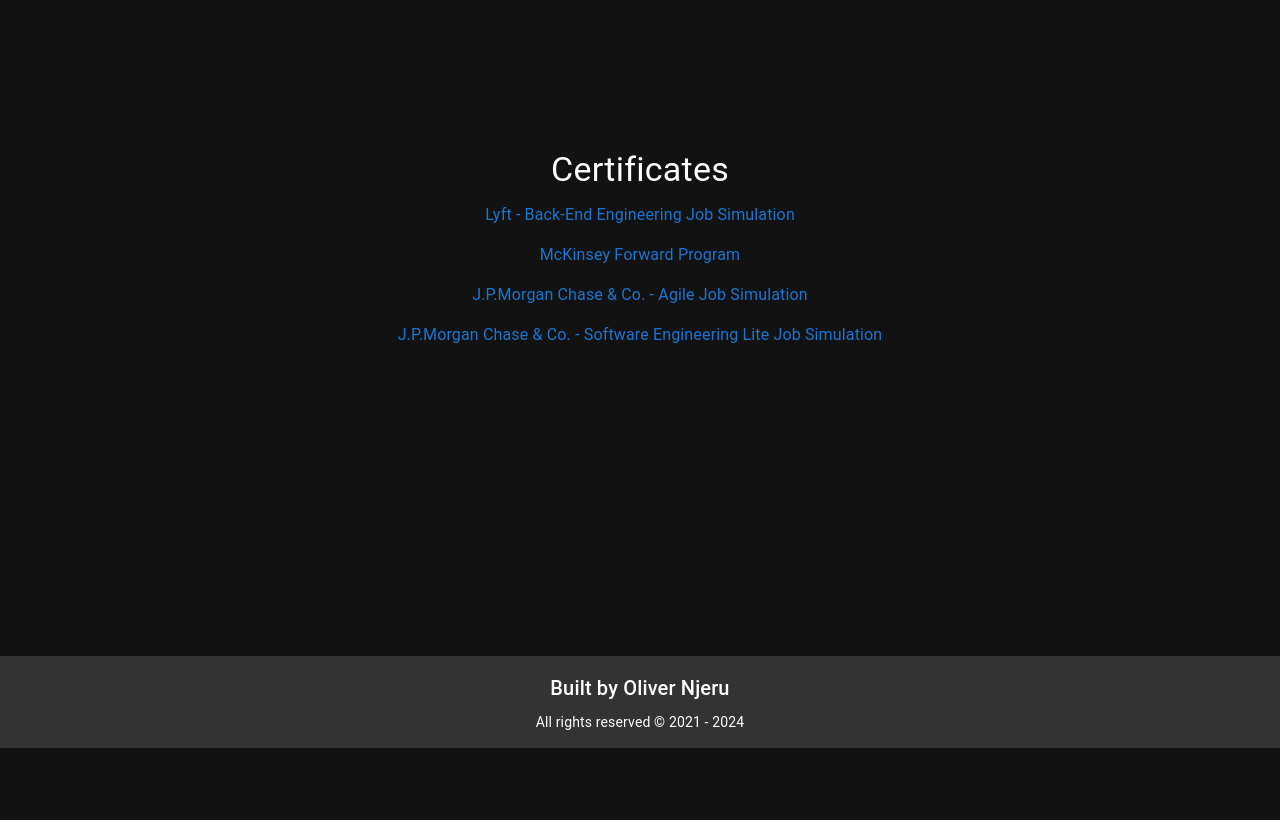
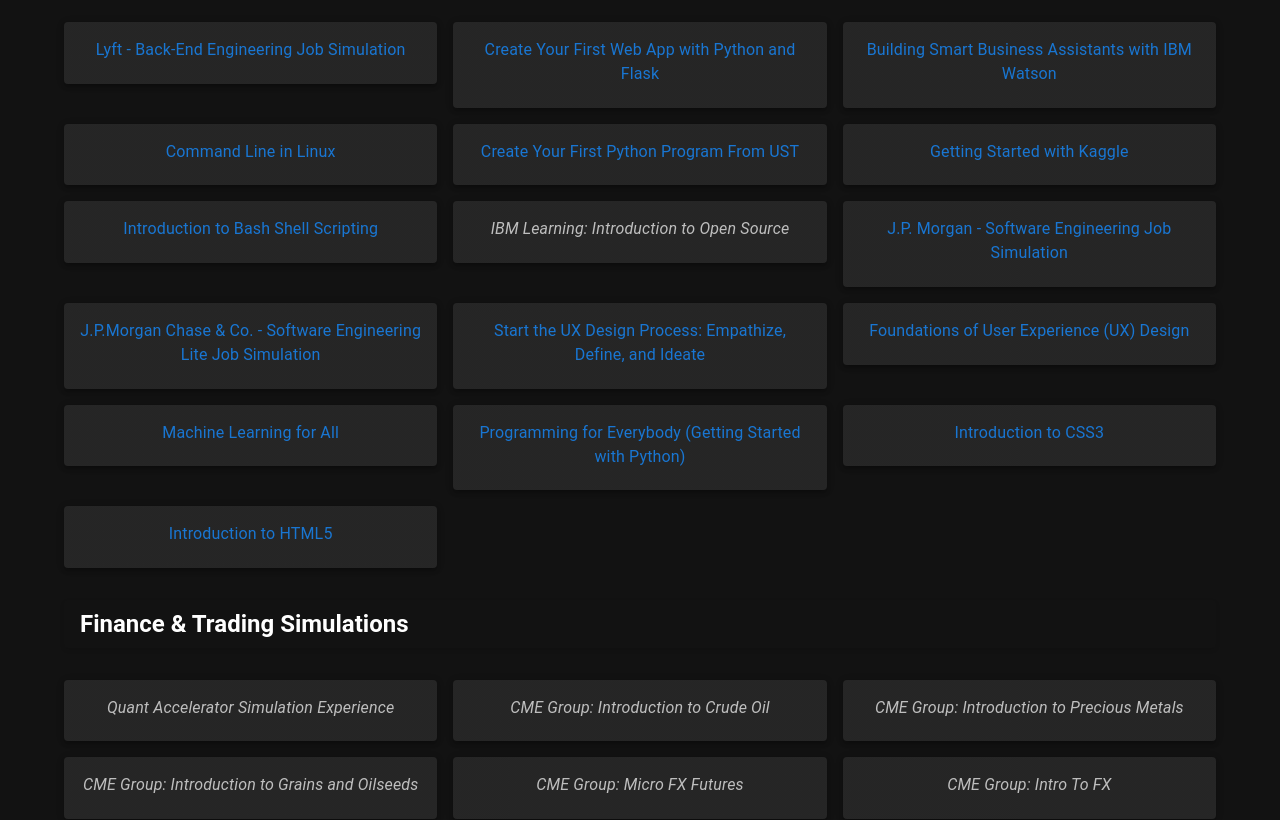
Before and after one commit to olivernjeru/olivernjeru.github.io, a React (Create React App) app: page / in a window 1280 px wide. Shown: the part 6040-6860 px from the top of the page. Before the commit the page ends 6788 px from the top, so only its background shows below. Built offline with nearby package versions, Linux system fonts and the light colour scheme.

Commit message:
create CertificatedObject with categorizedCertificates object
improve certificates section UI

```diff
--- a/src/components/Certificates.js
+++ b/src/components/Certificates.js
@@ -1,6 +1,6 @@
 import React from 'react';
-import { Typography, Box } from '@mui/material';
-import { certificates } from './dataStores/Certificates';
+import { Typography, Box, Container, Grid, Paper } from '@mui/material';
+import { categorizedCertificates } from './dataStores/CertificatesObject';
 import { NoUnderlineLink } from '../components/utilities/formats/NoUnderlineLink';
 
 const Certificates = () => {
@@ -8,36 +8,72 @@ const Certificates = () => {
     <Box
       id="certificates"
       sx={{
-        minHeight: '100vh', // Ensure the box covers the full viewport height
-        display: 'flex', // Flexbox layout
-        flexDirection: 'column', // Stack elements vertically
-        justifyContent: 'center', // Center vertically
-        alignItems: 'center', // Center horizontally
-        padding: { xs: '1rem', sm: '2rem' }, // Adjust padding based on screen size
-        overflowY: 'auto', // Enable scrolling if content overflows
-        backgroundColor: 'background.default', // Ensure compatibility with dark mode
-        color: 'text.primary', // Ensure text is readable in dark mode
+        minHeight: '100vh',
+        display: 'flex',
+        flexDirection: 'column',
+        justifyContent: 'flex-start',
+        padding: { xs: '1rem', sm: '2rem' },
+        overflowY: 'auto',
       }}
     >
+      <Container>
         <Typography variant="h4" align="center" gutterBottom>
           Certificates
         </Typography>
-      {certificates.map((certificate, index) => (
+
+        {Object.entries(categorizedCertificates).map(([category, certificates], index) => (
+          <Box key={index} sx={{ marginBottom: '2rem' }}>
+            {/* Category Title */}
             <Typography
-          key={index}
-          variant="body1"
-          paragraph
-          align="center"
+              variant="h5"
+              align="left"
+              gutterBottom
               sx={{
-            maxWidth: '90%', // Limit width for better readability
-            fontSize: { xs: '0.875rem', sm: '1rem' }, // Adjust font size for small screens
+                padding: '0.5rem 1rem',
+                borderRadius: '4px',
+                fontWeight: 'bold',
+                boxShadow: '0px 2px 4px rgba(0, 0, 0, 0.1)',
               }}
             >
-          <NoUnderlineLink href={certificate.url} target="_blank" rel="noopener" color="primary">
+              {category}
+            </Typography>
+
+            {/* Certificate List */}
+            <Grid container spacing={2} sx={{ marginTop: '1rem' }}>
+              {certificates.map((certificate, certIndex) => {
+                const isValidLink = certificate.url && certificate.url !== "#";
+
+                return (
+                  <Grid item xs={12} sm={6} md={4} key={certIndex}>
+                    <Paper elevation={3} sx={{ padding: '1rem', textAlign: 'center' }}>
+                      {isValidLink ? (
+                        <Typography variant="body1" gutterBottom>
+                          <NoUnderlineLink
+                            href={certificate.url}
+                            target="_blank"
+                            rel="noopener"
+                            color="primary"
+                          >
                             {certificate.name}
                           </NoUnderlineLink>
                         </Typography>
+                      ) : (
+                        <Typography
+                          variant="body1"
+                          gutterBottom
+                          sx={{ color: 'text.secondary', fontStyle: 'italic' }}
+                        >
+                          {certificate.name}
+                        </Typography>
+                      )}
+                    </Paper>
+                  </Grid>
+                );
+              })}
+            </Grid>
+          </Box>
         ))}
+      </Container>
     </Box>
   );
 };
--- a/src/components/dataStores/Certificates.js
+++ /dev/null
@@ -1,9 +0,0 @@
-const certificates = [
-    { name: "Lyft - Back-End Engineering Job Simulation", url: "https://forage-uploads-prod.s3.amazonaws.com/completion-certificates/Lyft/xSw9echtixLAoPdsH_Lyft_cmq5Hpw99mdHAm5wy_1703688690191_completion_certificate.pdf" },
-    { name: "McKinsey Forward Program", url: "https://www.credly.com/badges/f8d52c6e-8f93-4520-8529-587da7592fb3/public_url" },
-    { name: "J.P.Morgan Chase & Co. - Agile Job Simulation", url: "https://forage-uploads-prod.s3.amazonaws.com/completion-certificates/J.P.%20Morgan/5QiaMtZ4k8ngYKn4D_JPMorgan%20Chase%20&%20Co._cmq5Hpw99mdHAm5wy_1696353311675_completion_certificate.pdf" },
-    { name: "J.P.Morgan Chase & Co. - Software Engineering Lite Job Simulation", url: "https://forage-uploads-prod.s3.amazonaws.com/completion-certificates/J.P.%20Morgan/Wb4yEmHvZrC2qxiyX_JPMorgan%20Chase%20&%20Co._cmq5Hpw99mdHAm5wy_1696340758177_completion_certificate.pdf" },
-    // Add other certificates here
-  ];
-
-export { certificates };
--- /dev/null
+++ b/src/components/dataStores/CertificatesObject.js
@@ -0,0 +1,36 @@
+export const categorizedCertificates = {
+  "Technical Certifications": [
+    { name: "Lyft - Back-End Engineering Job Simulation", url: "https://forage-uploads-prod.s3.amazonaws.com/completion-certificates/Lyft/xSw9echtixLAoPdsH_Lyft_cmq5Hpw99mdHAm5wy_1703688690191_completion_certificate.pdf" },
+    { name: "Create Your First Web App with Python and Flask", url: "https://www.coursera.org/account/accomplishments/records/XBN2HEQEZPWH" },
+    { name: "Building Smart Business Assistants with IBM Watson", url: "https://www.coursera.org/account/accomplishments/records/M55RS9U53LUC" },
+    { name: "Command Line in Linux", url: "https://www.coursera.org/account/accomplishments/records/KASEAH2AY6EE" },
+    { name: "Create Your First Python Program From UST", url: "https://www.coursera.org/account/accomplishments/records/KY6PBWZAF4P9" },
+    { name: "Getting Started with Kaggle", url: "https://www.coursera.org/account/accomplishments/records/EGKKHYMSJL2W" },
+    { name: "Introduction to Bash Shell Scripting", url: "https://www.coursera.org/account/accomplishments/records/MHW3G9HQYRQY" },
+    { name: "IBM Learning: Introduction to Open Source", url: "#" },
+    { name: "J.P. Morgan - Software Engineering Job Simulation", url: "https://forage-uploads-prod.s3.amazonaws.com/completion-certificates/J.P.%20Morgan/R5iK7HMxJGBgaSbvk_J.P.%20Morgan_cmq5Hpw99mdHAm5wy_1695224034892_completion_certificate.pdf" },
+    { name: "J.P.Morgan Chase & Co. - Software Engineering Lite Job Simulation", url: "https://forage-uploads-prod.s3.amazonaws.com/completion-certificates/J.P.%20Morgan/Wb4yEmHvZrC2qxiyX_JPMorgan%20Chase%20&%20Co._cmq5Hpw99mdHAm5wy_1696340758177_completion_certificate.pdf" },
+    { name: "Start the UX Design Process: Empathize, Define, and Ideate", url: "https://www.coursera.org/account/accomplishments/records/Z3WZ2JZLMHWG" },
+    { name: "Foundations of User Experience (UX) Design", url: "https://www.coursera.org/account/accomplishments/records/7JGZWDNDVX6N" },
+    { name: "Machine Learning for All", url: "https://www.coursera.org/account/accomplishments/records/CPGQDQJ2G3C9" },
+    { name: "Programming for Everybody (Getting Started with Python)", url: "https://www.coursera.org/account/accomplishments/records/ZA9K2G52AZSN" },
+    { name: "Introduction to CSS3", url: "https://www.coursera.org/account/accomplishments/records/BYG8JWMG6DJY" },
+    { name: "Introduction to HTML5", url: "https://www.coursera.org/account/accomplishments/records/TGXEY74SK2GW" },
+  ],
+  "Finance & Trading Simulations": [
+    { name: "Quant Accelerator Simulation Experience", url: "#" },
+    { name: "CME Group: Introduction to Crude Oil", url: "#" },
+    { name: "CME Group: Introduction to Precious Metals", url: "#" },
+    { name: "CME Group: Introduction to Grains and Oilseeds", url: "#" },
+    { name: "CME Group: Micro FX Futures", url: "#" },
+    { name: "CME Group: Intro To FX", url: "#" },
+    { name: "AmplifyMe Finance Accelerator Simulation Experience in Partnership with Morgan Stanley", url: "https://my.amplifyme.com/certificate/76b17038-9711-4d4a-9c9b-e4ed73a5bfcd/" },
+    { name: "J.P.Morgan Chase & Co. - Agile Job Simulation", url: "https://forage-uploads-prod.s3.amazonaws.com/completion-certificates/J.P.%20Morgan/5QiaMtZ4k8ngYKn4D_JPMorgan%20Chase%20&%20Co._cmq5Hpw99mdHAm5wy_1696353311675_completion_certificate.pdf" },
+  ],
+  "Professional Development": [
+    { name: "McKinsey Forward Program", url: "https://www.credly.com/badges/f8d52c6e-8f93-4520-8529-587da7592fb3/public_url" },
+    { name: "JPMorgan Chase & Co. - Agile Job Simulation", url: "https://forage-uploads-prod.s3.amazonaws.com/completion-certificates/J.P.%20Morgan/5QiaMtZ4k8ngYKn4D_JPMorgan%20Chase%20&%20Co._cmq5Hpw99mdHAm5wy_1696353311675_completion_certificate.pdf" },
+    { name: "Introduction to Agile: Scrum and Kanban", url: "https://ude.my/UC-10dfcafd-f83e-4ac7-b2fe-ea383bf6028b" },
+    { name: "JPMorgan Chase & Co. - Corporate Analyst Development Program (CADP) Job Simulation", url: "https://forage-uploads-prod.s3.amazonaws.com/completion-certificates/JP%20Morgan%20Chase%20Corporate/4dy5SP43KMPppKz2i_JPMorgan%20Chase%20&%20Co._cmq5Hpw99mdHAm5wy_1672139191083_completion_certificate.pdf" },
+  ],
+};
```
Lines whose indentation alone changed are shown as unchanged.
